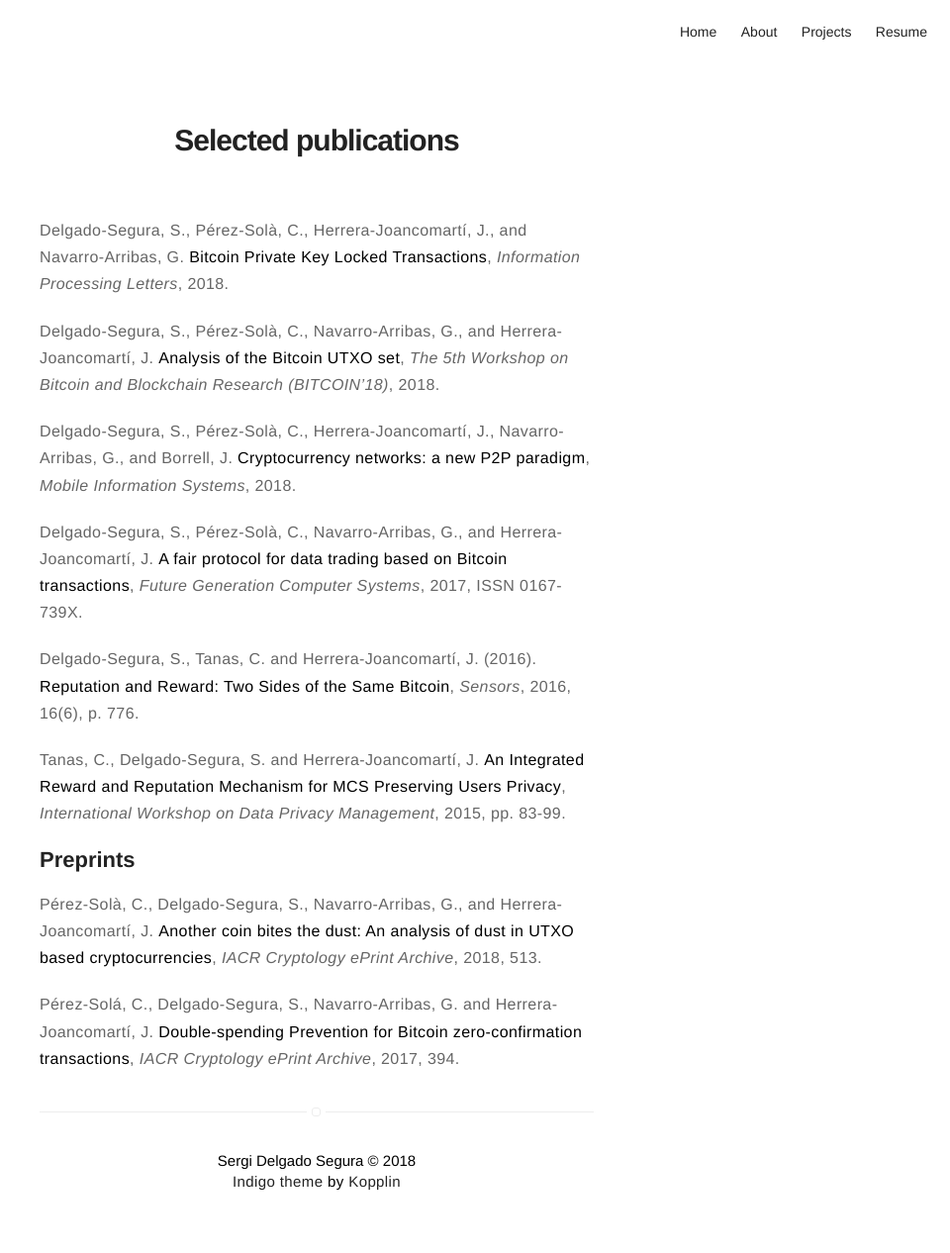
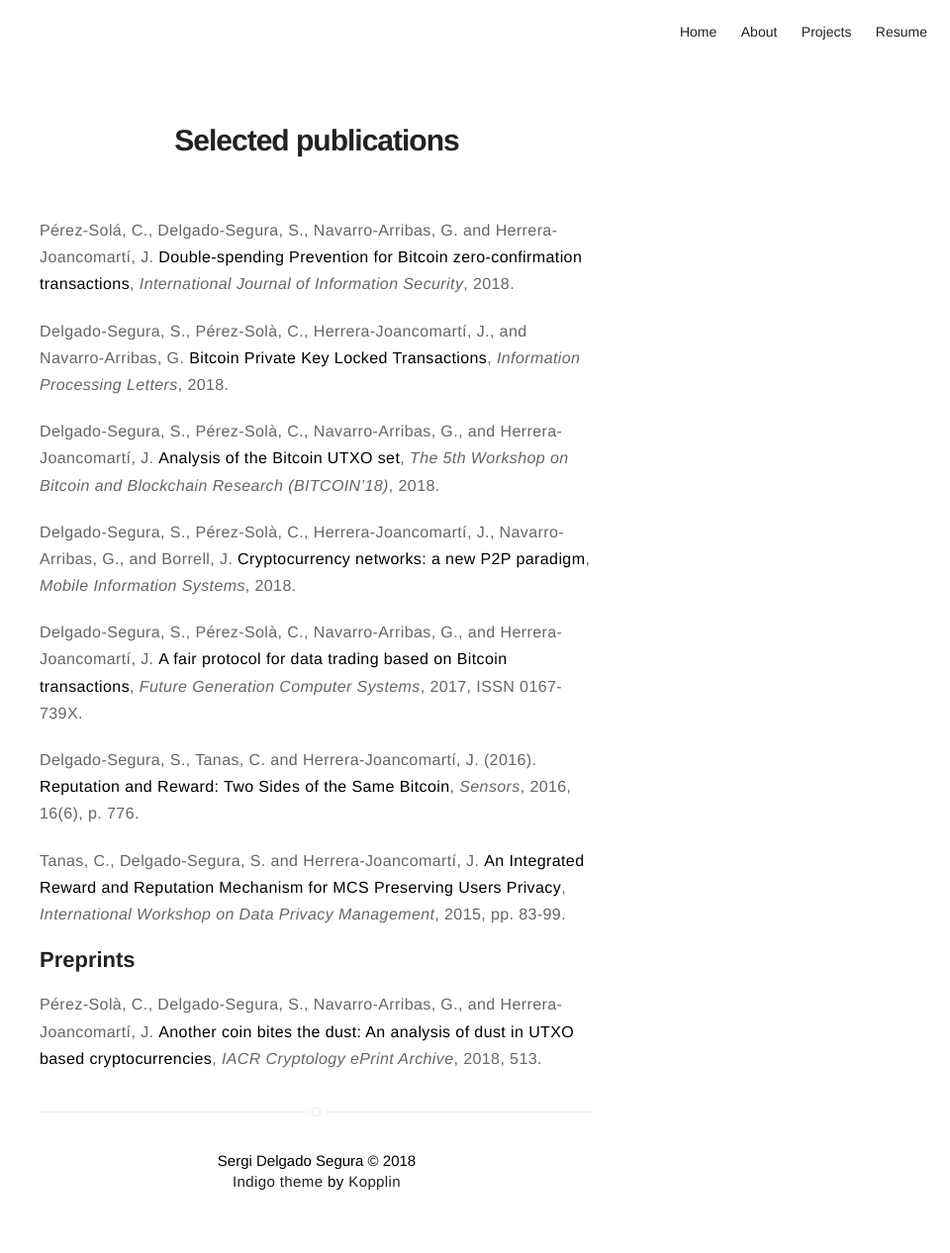
Before and after one commit to sr-gi/me, a Jekyll site: the page built from publications.md, in a window 1280 px wide. Shown: the whole page at 99% size, without its empty margins (320-1280 px from the left). Built offline with Jekyll 4.4.1, drawn with Linux system fonts in a browser that asks for light colours.

Commit message:
Updates double spending publication

```diff
--- a/publications.md
+++ b/publications.md
@@ -4,6 +4,8 @@ layout: page
 ---
 
 # Selected publications
+
+Pérez-Solá, C., Delgado-Segura, S., Navarro-Arribas, G. and Herrera-Joancomartí, J. [**Double-spending Prevention for Bitcoin zero-confirmation transactions**](https://doi.org/10.1007/s10207-018-0422-4), *International Journal of Information Security*, 2018.
 
 Delgado-Segura, S., Pérez-Solà, C., Herrera-Joancomartí, J., and Navarro-Arribas, G. [**Bitcoin Private Key Locked Transactions**](https://doi.org/10.1016/j.ipl.2018.08.004), *Information Processing Letters*, 2018.
 
@@ -20,5 +22,3 @@ Tanas, C., Delgado-Segura, S. and Herrera-Joancomartí, J. [**An Integrated Rewa
 ## Preprints
 
 Pérez-Solà, C., Delgado-Segura, S., Navarro-Arribas, G., and Herrera-Joancomartí, J. [**Another coin bites the dust: An analysis of dust in UTXO based cryptocurrencies**](https://eprint.iacr.org/2018/513.pdf), *IACR Cryptology ePrint Archive*, 2018, 513.
-
-Pérez-Solá, C., Delgado-Segura, S., Navarro-Arribas, G. and Herrera-Joancomartí, J. [**Double-spending Prevention for Bitcoin zero-confirmation transactions**](https://eprint.iacr.org/2017/394.pdf), *IACR Cryptology ePrint Archive*, 2017, 394.
```
Also changed, not shown: 1 other file.
